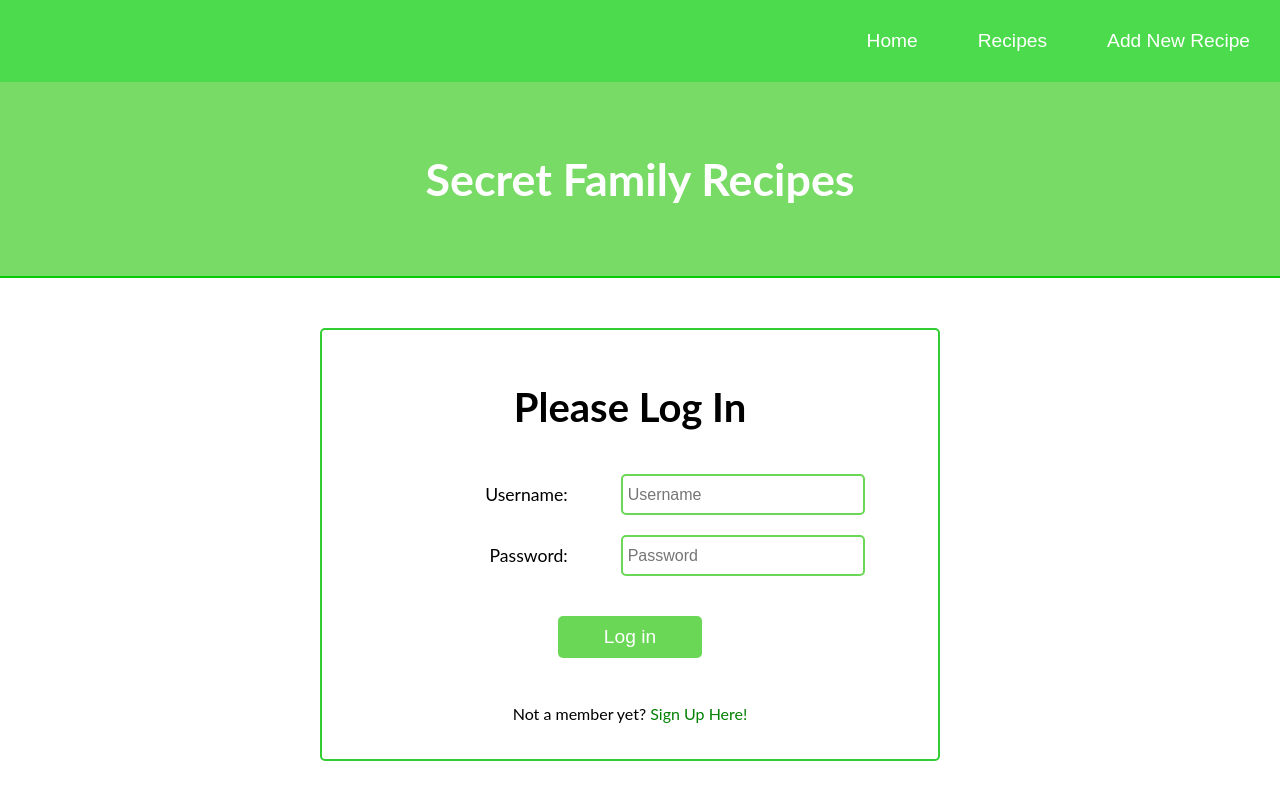
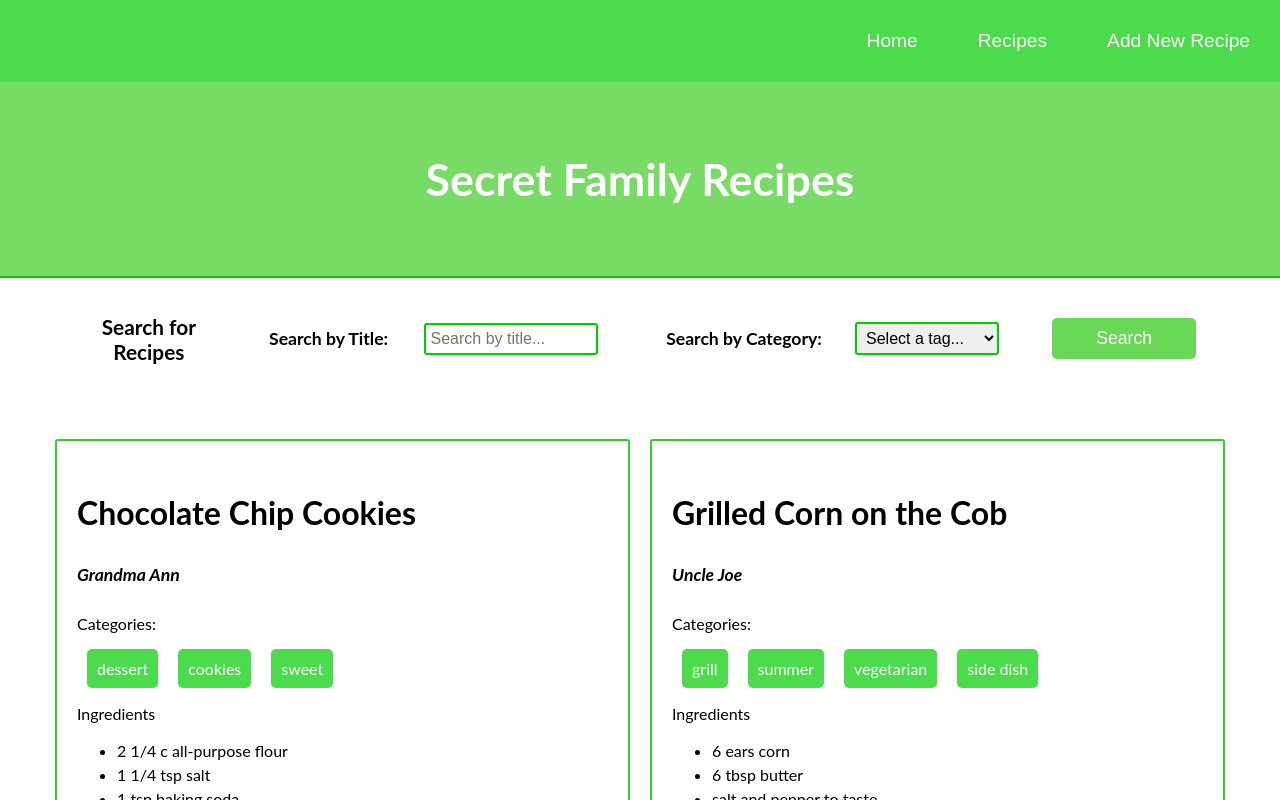
Before and after one commit to Build-Week-Secret-Family-Recipes1/front-end, a React (Create React App) app: page / in a window 1280 px wide. Shown: the top 800 px of the page. Built offline with nearby package versions, Linux system fonts and the light colour scheme; sample sign-in values are in the browser's storage.

Commit message:
fixed all

```diff
--- a/src/App.js
+++ b/src/App.js
@@ -58,7 +58,7 @@ function App(props) {
           <Route path="/login" render={(props)=> <Login {...props} func={login} />}/>
           <Route path="/logout" render={(props)=> <Logout {...props} history={props.history} func={logout} />}/>
           <Route path="/register" render={(props)=> <RegisterUser {...props} func={login} />}/>
-          {!loggedIn?<Route render={(props)=> <Login {...props} func={login} />}/>:<PrivateRoute component={Home} />}
+          <PrivateRoute component={Home} />
         </Switch>
       </AppContainer>
     </Router>
--- a/src/actions/userActions.js
+++ b/src/actions/userActions.js
@@ -5,6 +5,7 @@ import * as t from "./types";
 export const getUserId = (username) => {
   if (isDev()) {
     console.log("Dev - getUserId");
+    sessionStorage.setItem("userId",0);
     return 0;
   } else {
     axios
```
